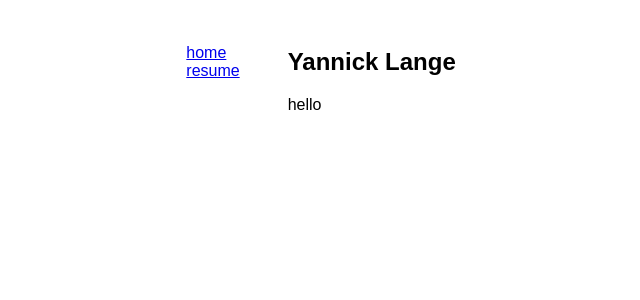
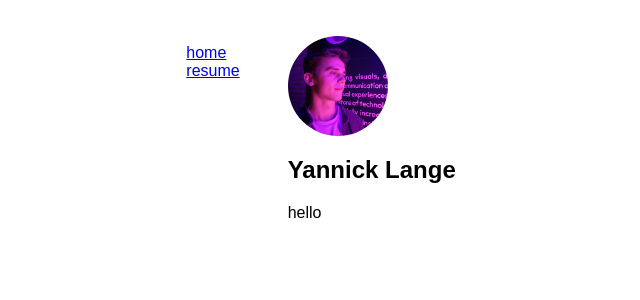
Before and after one commit to YannickLange/yannicklange.com, a SvelteKit app: page / in a window 1280 px wide. Shown: the top 300 px of the page, without its empty margins (47-687 px from the left). Built offline with nearby package versions, Linux system fonts and the light colour scheme.

Commit message:
portrait

```diff
--- /dev/null
+++ b/src/lib/components/Portrait.svelte
@@ -0,0 +1,21 @@
+<script>
+</script>
+
+<style>
+    .circle-image {
+        width: 100px;
+        height: 100px;
+        border-radius: 50%;
+        overflow: hidden;
+    }
+
+    .circle-image img {
+        width: 100%;
+        height: auto;
+        display: block;
+    }
+</style>
+
+<div class="circle-image">
+    <img src="me.jpeg" alt="portrait" width="500" height="500">
+</div>
--- a/src/routes/+page.svelte
+++ b/src/routes/+page.svelte
@@ -1,8 +1,10 @@
 <script>
     import '$lib/styles/style.css';
+    import Portrait from '$lib/components/Portrait.svelte';
 </script>
 
 <body>
+    <Portrait/>
     <h2>Yannick Lange</h2>
     <p>hello</p>
 </body>
```
Also changed, not shown: static/me.jpeg (added).
